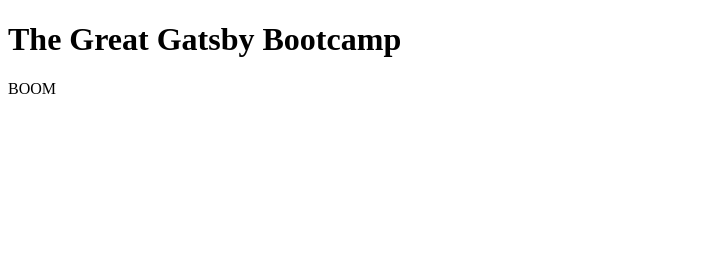
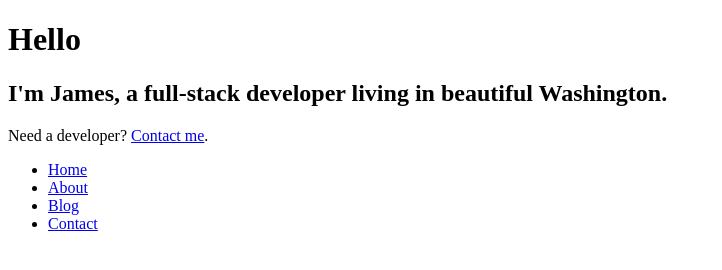
Before and after one commit to jamesperrin/gatsby-bootcamp-tut, a Gatsby site: page / in a window 1280 px wide. Shown: the whole page, without its empty margins (0-722 px from the left). Built offline with nearby package versions, Linux system fonts and the light colour scheme; Gatsby itself is replaced by a stand-in of ours.

Commit message:
Add new pages.
(1) Add Contact and About Me pages.

```diff
--- /dev/null
+++ b/src/pages/about.js
@@ -0,0 +1,14 @@
+import React from 'react';
+import { Link } from 'gatsby';
+
+const AboutPage = () => {
+    return (
+        <div>
+            <h1>About Me</h1>
+            <p>I work full-time as a Web Developer.</p>
+            <p>Need a developer <Link to="/contact">Contact me</Link>.</p>
+        </div>
+    )
+}
+
+export default AboutPage;
--- a/src/pages/index.js
+++ b/src/pages/index.js
@@ -1,3 +1,24 @@
-import React from "react"
+import React from 'react';
+import { Link } from 'gatsby';
 
-export default () => <div id="app"><h1>The Great Gatsby Bootcamp</h1><div>BOOM</div></div>
+const IndexPage = () => {
+    return (
+        <div>
+            <h1>Hello</h1>
+            <h2>I'm James, a full-stack developer living in beautiful Washington.</h2>
+            <p>Need a developer? <Link to="/contact">Contact me</Link>.</p>
+
+            <nav>
+                <ul>
+                    <li><Link to="/home">Home</Link></li>
+                    <li><Link to="/about">About</Link></li>
+                    <li><Link to="/blog">Blog</Link></li>
+                    <li><Link to="/contact">Contact</Link></li>
+                </ul>
+            </nav>
+
+        </div>
+    )
+};
+
+export default IndexPage;
```
Also changed, not shown: src/pages/blog.js (added, +12 -0 lines), src/pages/contact.js (added, +12 -0 lines).
